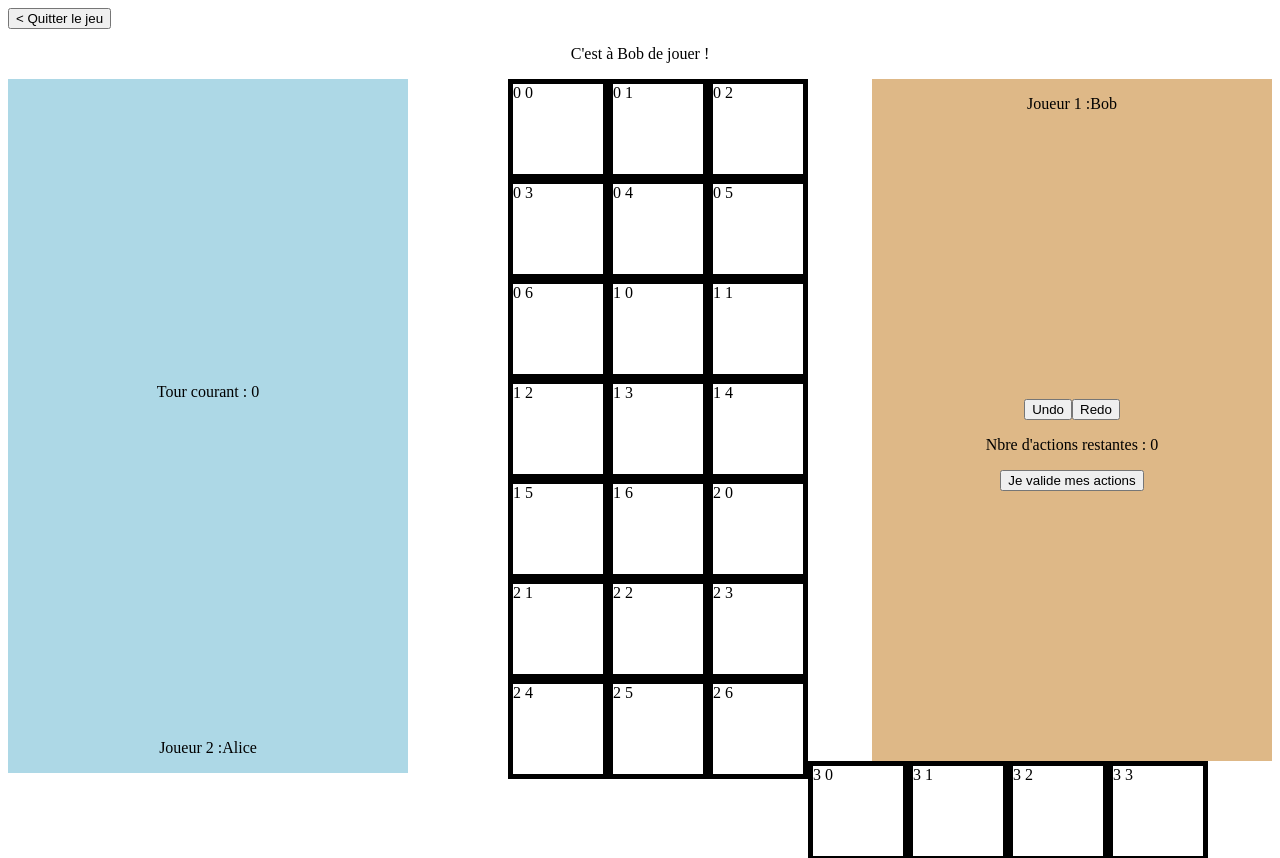
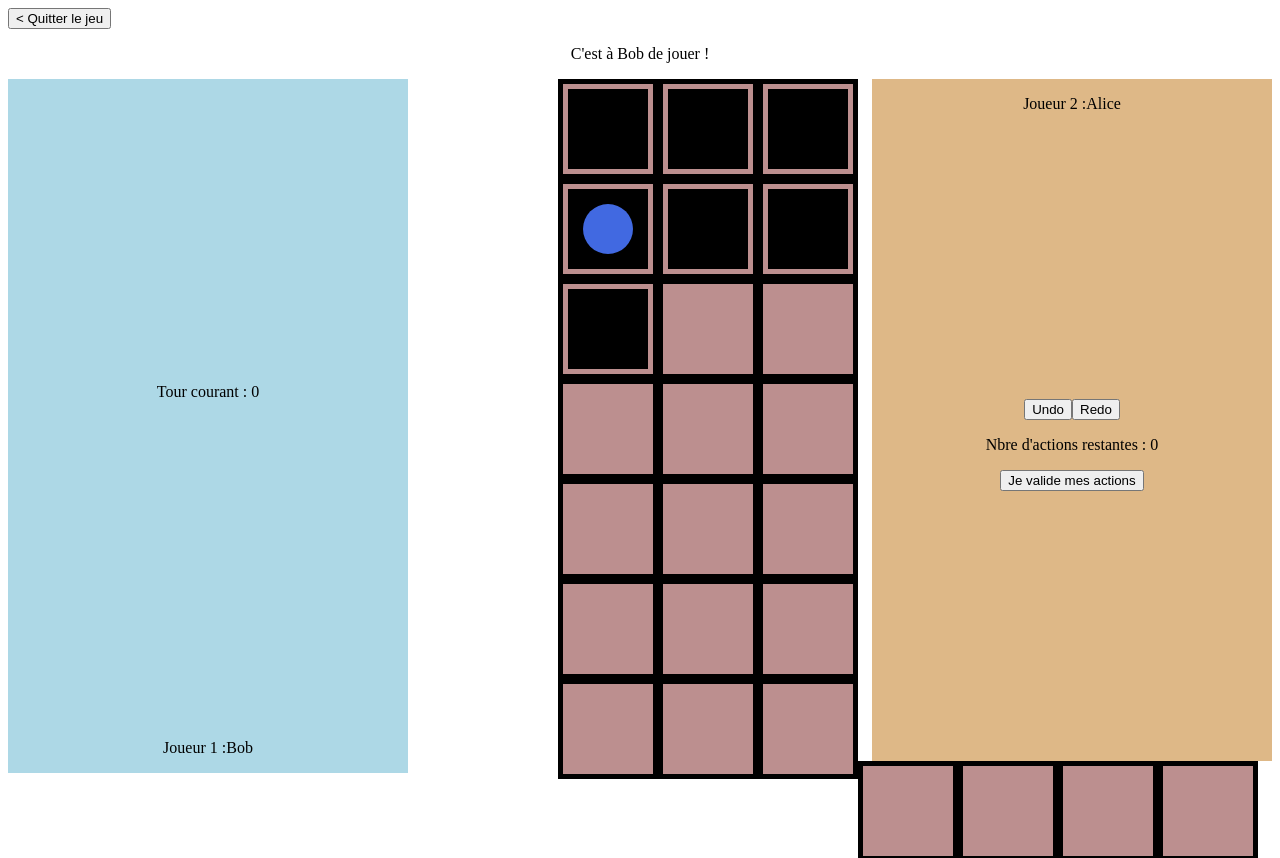
Before and after one commit to jujusb/diabalikGPS, an Angular app in the folder srcProjet/diaballik-frontend/: page /diabalik in a window 1280 px wide. Shown: the top 858 px of the page. Built offline with nearby package versions, Linux system fonts and the light colour scheme.

Commit message:
Ajout des pions et de la balle sur le board

```diff
--- a/srcProjet/diaballik-frontend/src/app/diabalik/diabalik.component.css
+++ b/srcProjet/diaballik-frontend/src/app/diabalik/diabalik.component.css
@@ -6,15 +6,19 @@ div {
 }
 
 
-.aclass {
+.case {
     box-sizing: border-box;
     border: var(--border-cell) solid;
-    background-color: white;
+    background-color: rosybrown;
     width: var(--size-cell);
     height: var(--size-cell);
     float: left;
     padding: 0;
     margin: 0;
+}
+
+.case:hover {
+    border-color: red;
 }
 
 .board {
@@ -28,13 +32,29 @@ div {
 .piece {
     box-sizing: border-box;
     position:absolute;
-    background-color: black;
     width: calc(var(--size-cell) - 20px);
     height: calc(var(--size-cell) - 20px);
     z-index: 2;
     padding: 0;
     margin: 0;
+    margin-left: var(--border-cell);
+    margin-top: var(--border-cell);
 }
+
+.ball {
+    position:absolute;
+    background-color: royalblue;
+    width: calc(var(--size-cell) - 50px);
+    height: calc(var(--size-cell) - 50px);
+    border-radius: 30px ;
+    z-index: 3;
+    padding: 0;
+    margin: 0;
+    margin-left: calc(3*var(--border-cell));
+    margin-top: calc(3*var(--border-cell));
+    }
+
+
 div#colonne1 {
 	float: left;
     width: 400px;
@@ -52,6 +72,6 @@ div#colonne2 {
 }
 
 div#centre {
-	margin-left: 500px;
+	margin-left: 550px;
 	margin-right: 300px;
 }
--- a/srcProjet/diaballik-frontend/src/app/diabalik/diabalik.component.html
+++ b/srcProjet/diaballik-frontend/src/app/diabalik/diabalik.component.html
@@ -38,11 +38,11 @@
         <br>
         <br>
         <br>
-        <p> Joueur 2 :{{data.storage.player2.name}} </p>
+        <p> Joueur 1 :{{data.storage.player1.name}} </p>
     </div>
 
     <div id="colonne2">
-        <p> Joueur 1 :{{data.storage.player1.name}} </p>
+        <p> Joueur 2 :{{data.storage.player2.name}} </p>
         <br>
         <br>
         <br>
@@ -81,15 +81,15 @@
 
     <div id="centre">
         <div class="board">
-            <ng-container class='aclass' #myobjects *ngFor="let x of [0,1,2,3,4,5,6]" >
-                <div class='aclass' #myobjects *ngFor="let y of [0,1,2,3,4,5,6]" [attr.data-x]=x [attr.data-y]=y>{{x}} {{y}}</div>
+            <ng-container class='case' #myobjects *ngFor="let y of [0,1,2,3,4,5,6]" >
+                <div class='case' #myobjects *ngFor="let x of [6,5,4,3,2,1,0]" [attr.data-x]=x [attr.data-y]=y>
+                    <div class='piece' *ngIf="data.storage.gameBoard.board[7*(6-y)+x]!=null" [ngStyle]="{'background-color': data.storage.gameBoard.board[7*(6-y)+x].player}">
+                            <div class='ball' *ngIf="data.storage.gameBoard.board[7*(6-y)+x].ballOwner"></div>
+                            </div>
+                </div>
             </ng-container>
         </div>
 
-        <!--<div class="piece" #pieces *ngFor="let piece of game.storage.gameBoard.pieces"
-            [ngStyle]="{'background-color': piece.player}"
-            [style.left.px]="piece.posX * 80 + 10" [style.top.px]="piece.posY * 80 + 10" >
-        </div>-->
     </div>
 
 </div>
--- a/srcProjet/diaballik-frontend/src/app/diabalik/diabalik.component.ts
+++ b/srcProjet/diaballik-frontend/src/app/diabalik/diabalik.component.ts
@@ -8,10 +8,6 @@ import { MyData } from '../mydata';
 })
 export class DiabalikComponent implements OnInit {
   /* TODO :
-- remplir d'attributs décrivant le jeu cette classe
-- créer une ou des classes pour aider au premier point (ex : la classe case comme dans la ligne commentée du dessous)
-- dans le onInit, afficher les pions soit en touchant au HTML soit en utilisant ce qui est indiqué diapo 28
-- créer un parser json pour remplir les attributs
 - créer un évènement pour la réception de JSON et y afficher le jeu
   */
  // board: List<Case>;
```
